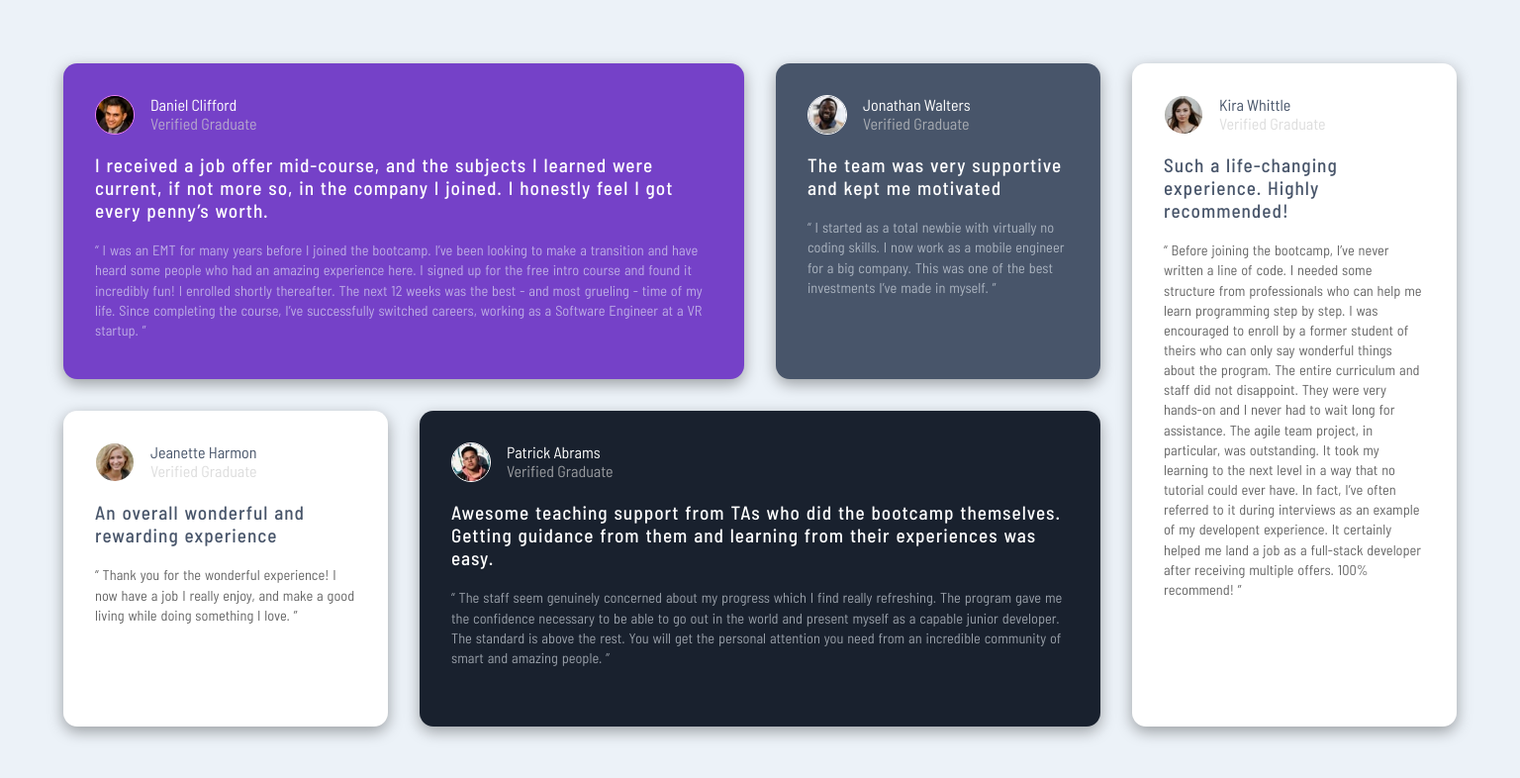
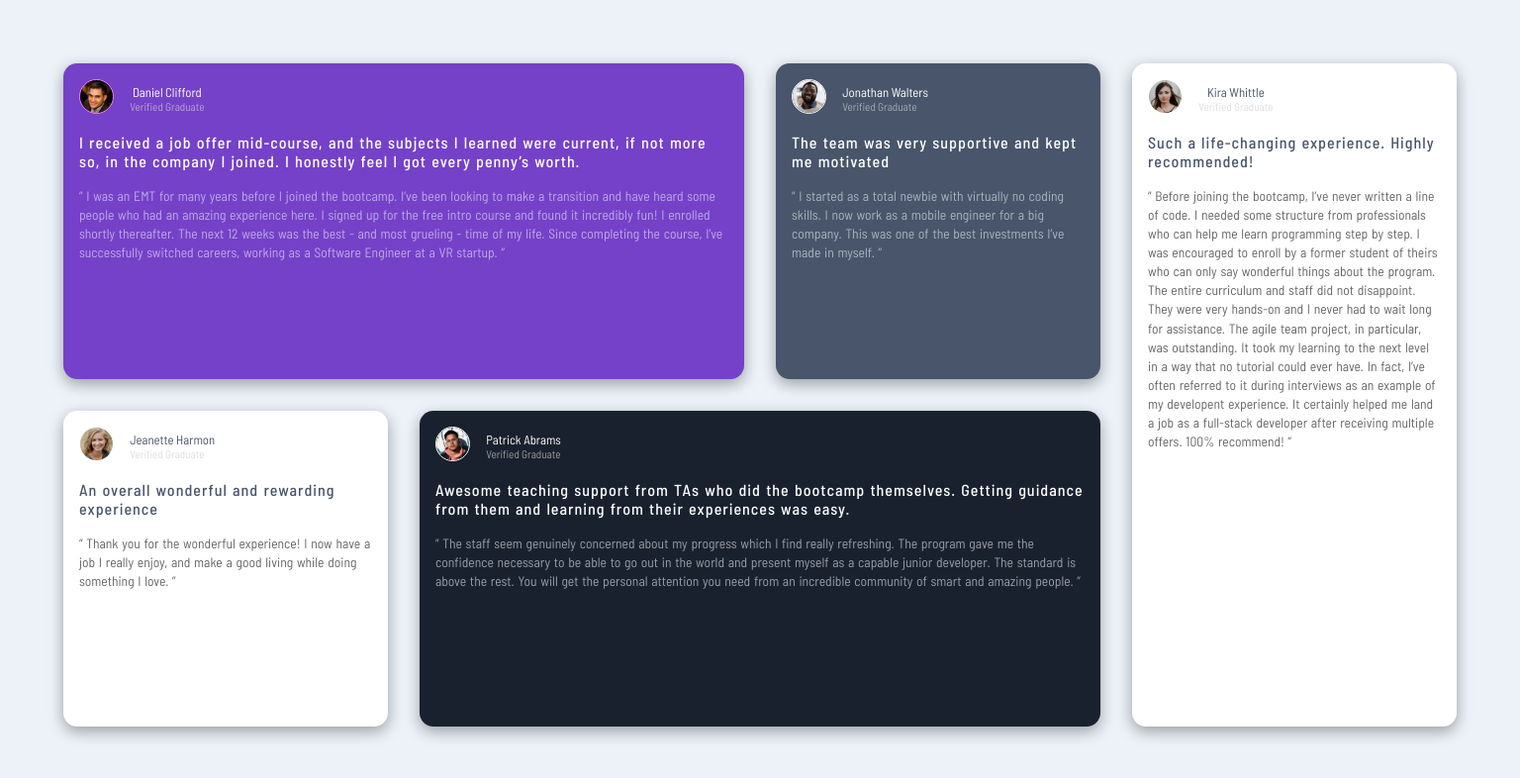
Before and after one commit to ghulamabidhassan/Testimonials-grid-section, a plain HTML site: page index.html in a window 1536 px wide. Shown: the whole page at 99% size. Drawn offline with Linux system fonts and the light colour scheme.

Commit message:
responsive tweaks

```diff
--- a/style.css
+++ b/style.css
@@ -39,6 +39,13 @@ body {
 .top {
   display: flex;
   margin-bottom: 1em;
+}
+
+.names {
+  display: flex;
+  flex-direction: column;
+  justify-content: center;
+  align-items: center;
 }
 
 .name {
@@ -201,7 +208,7 @@ body {
 }
 
 /* 1366px wide screen */
-@media screen and (min-width: 82em) {
+@media screen and (min-width: 85.375em) {
   body {
     height: 100vh;
     width: 100%;
@@ -217,25 +224,26 @@ body {
   }
 
   .img img {
-    height: 2.5em;
+    height: 2.2em;
   }
 
   .name {
-    font-size: 1em;
+    font-size: 0.8em;
   }
 
   .sub {
-    font-size: 1em;
+    font-size: 0.7em;
   }
 
   .content {
-    font-size: 1.2em;
+    font-size: 1em;
     letter-spacing: 1px;
     word-spacing: 1px;
   }
 
   .desc {
-    font-size: 0.9em;
+    font-size: 0.85em;
+    line-height: auto;
   }
 
   .row {
@@ -249,7 +257,8 @@ body {
   }
 
   .box {
-    height: auto;
+    padding: 1em;
+    max-height: 100%;
     width: auto;
   }
 
@@ -287,6 +296,10 @@ body {
     height: 3.2em;
   }
 
+  .box {
+    max-height: 100%;
+  }
+
   .names {
     display: flex;
     flex-direction: column;
```
